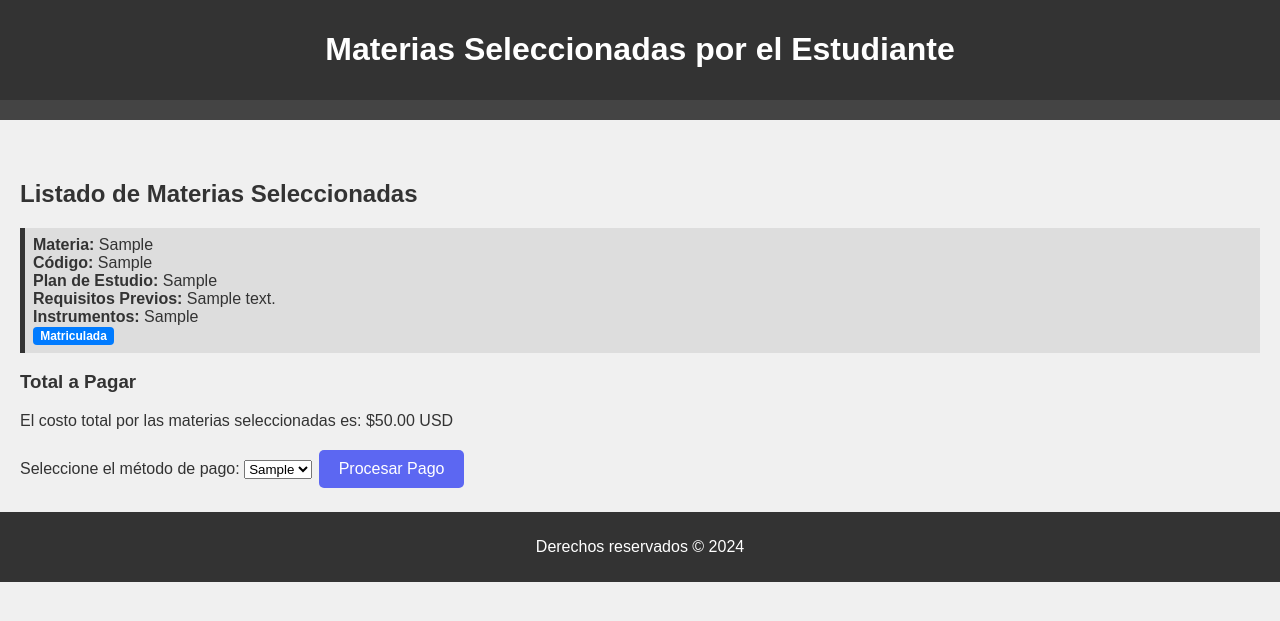
After one commit to rmiyar/david-universidad, a Django app: page /materias-seleccionadas/ in a window 1280 px wide. The commit adds this page. Shown: the top 621 px of the page. Run offline with Django 5.2, Linux system fonts and the light colour scheme; a user stored in the database is signed in; tables that the repository leaves empty hold one stand-in row (values such as "Sample post").

Commit message:
proyecto

```diff
--- a/app/forms.py
+++ b/app/forms.py
@@ -1,5 +1,5 @@
 from django import forms
-from app.models import CursoMateria, EstudianteMateria, Estudiante
+from app.models import CursoMateria, EstudianteMateria, Estudiante,PagosMetodo
 
 class InscripcionMateriaForm(forms.ModelForm):
     materias = forms.ModelMultipleChoiceField(
--- a/app/models.py
+++ b/app/models.py
@@ -1,15 +1,6 @@
 from django.db import models
 from django.core.exceptions import ValidationError
 
-# Create your models here.
-# This is an auto-generated Django model module.
-# You'll have to do the following manually to clean this up:
-#   * Rearrange models' order
-#   * Make sure each model has one field with primary_key=True
-#   * Make sure each ForeignKey and OneToOneField has `on_delete` set to the desired behavior
-#   * Remove `managed = False` lines if you wish to allow Django to create, modify, and delete the table
-# Feel free to rename the models, but don't rename db_table values or field names.
-from django.db import models
 
 
 class AsesorAcademico(models.Model):
@@ -69,6 +60,9 @@ class AuthUser(models.Model):
     class Meta:
         managed = False
         db_table = 'auth_user'
+
+    def __str__(self):
+        return self.username
 
 
 class AuthUserGroups(models.Model):
@@ -195,6 +189,9 @@ class CursoMateria(models.Model):
     class Meta:
         managed = False
         db_table = 'curso_materia'
+
+    def __str__(self):
+        return self.materia
 
 
 class CursoMateriaEstudiantes(models.Model):
@@ -403,6 +400,8 @@ class Pagos(models.Model):
     estado_pago = models.CharField(max_length=50)
     referencia_pago = models.CharField(max_length=50)
     id_metodo_pago = models.ForeignKey('PagosMetodo', models.DO_NOTHING, db_column='id_metodo_pago', blank=True, null=True)
+    monto = models.CharField(max_length=50)
+    fecha_pago = models.CharField(max_length=50)
 
     class Meta:
         managed = False
@@ -412,9 +411,7 @@ class Pagos(models.Model):
 class PagosMetodo(models.Model):
     id_metodo_pago = models.IntegerField(primary_key=True)
     tipo_pago = models.CharField(max_length=50)
-    detalle_transaccion = models.CharField(max_length=50)
-    monto = models.CharField(max_length=50)
-    fecha_pago = models.CharField(max_length=50)
+
 
     class Meta:
         managed = False
--- a/app/templates/base.html
+++ b/app/templates/base.html
@@ -5,6 +5,7 @@
     <meta name="viewport" content="width=device-width, initial-scale=1.0">
     <title>{% block title %}Mi Aplicación Django{% endblock %}</title>
     {% load static %}
+
     <link rel="stylesheet" href="{% static 'css/style.css' %}">
 </head>
 <body>
@@ -13,16 +14,16 @@
     </header>
       {% if user.is_authenticated %}
         <nav>
-            <a href="/">Inicio</a>
-            <a href="/about">Acerca de</a>
             {% for group in user.groups.all %}
                 {% if group.name == "ESTUDIANTES" %}
+                    <a href="{% url 'perfil-estudiante' %}">Inicio</a>
+                    <a href="{% url 'lista-cursos-materia' %}">materias disponibles</a>
                     <!-- Enlaces específicos para estudiantes -->
-                    <a href="/cursos">Mis Cursos</a>
+                    <a href="{% url 'materias-seleccionadas' %}">Materias matriculadas</a>
                 {% elif group.name == "PROFESORES" %}
                     <!-- Enlaces específicos para profesores -->
-                    <a href="/panel-profesor">Panel Profesor</a>
-                    <a href="/gestion-cursos">Gestión de Cursos</a>
+                    <a href="{% url 'perfil-profesor' %}">Inicio</a>
+                    <a href="{% url 'estudiantes-materia' %}">Gestión de Clase</a>
                 {% endif %}
             {% endfor %}
         </nav>
--- /dev/null
+++ b/app/templates/curso_materia_seleccionada_list.html
@@ -0,0 +1,43 @@
+{% extends 'base.html' %}
+
+{% block title %}Listado de Materias Seleccionadas{% endblock %}
+
+{% block header %}Materias Seleccionadas por el Estudiante{% endblock %}
+
+{% block content %}
+<div class="list-container">
+    <h2>Listado de Materias Seleccionadas</h2>
+    <ul>
+        {% for curso in cursos_materia_seleccionada %}
+        <li>
+            <strong>Materia:</strong> {{ curso.materia }}<br>
+            <strong>Código:</strong> {{ curso.codigo_curso }}<br>
+            <strong>Plan de Estudio:</strong> {{ curso.plan_estudio }}<br>
+            <strong>Requisitos Previos:</strong> {{ curso.requisitos_previos }}<br>
+            <strong>Instrumentos:</strong> {{ curso.instrumentos }}<br>
+            <span class="badge">Matriculada</span>
+        </li>
+        {% empty %}
+        <li>No hay materias seleccionadas.</li>
+        {% endfor %}
+    </ul>
+    {% if cursos_materia_seleccionada %}
+    <div class="payment-section">
+        <h3>Total a Pagar</h3>
+        <p>El costo total por las materias seleccionadas es: ${{ total_cost }}.00 USD</p>
+        <form method="post" action="{% url 'procesar-pago' %}">
+            {% csrf_token %}
+            <label for="metodo_pago">Seleccione el método de pago:</label>
+            <select name="metodo_pago" id="metodo_pago">
+                {% for metodo in metodos_pago %}
+                    <option value="{{ metodo.id_metodo_pago }}">{{ metodo.tipo_pago }}</option>
+                {% endfor %}
+            </select>
+            <input type="hidden" name="total_cost" value="{{ total_cost }}">
+            <input type="hidden" name="fecha_pago" value="{{ now|date:"Y-m-d H:i:s" }}">
+            <button type="submit">Procesar Pago</button>
+        </form>
+    </div>
+    {% endif %}
+</div>
+{% endblock %}
--- a/app/urls.py
+++ b/app/urls.py
@@ -1,13 +1,19 @@
 from django.urls import path
 from django.contrib.auth import views as auth_views
-from .views_estudiantes import ListaCursoMateria,SeleccionarMateria
+from .views_estudiantes import ListaCursoMateria,SeleccionarMateria,ListaCursoMateriaSeleccionada,PerfilEstudianteView,ProcesarPagoView
+from .views_profesores import PerfilProfesorView,EstudiantesMateriaView
+from .views import CustomLoginView
 
 urlpatterns = [
-    path('login/', auth_views.LoginView.as_view(), name='login'),
+    path('', CustomLoginView.as_view(), name='login'),
     path('logout/', auth_views.LogoutView.as_view(), name='logout'),
     path('cursos-materia/', ListaCursoMateria.as_view(), name='lista-cursos-materia'),
     path('seleccionar-materia/', SeleccionarMateria.as_view(), name='seleccionar-materia'),
-
+    path('materias-seleccionadas/', ListaCursoMateriaSeleccionada.as_view(), name='materias-seleccionadas'),
+    path('perfil/', PerfilEstudianteView.as_view(), name='perfil-estudiante'),
+    path('procesar-pago/', ProcesarPagoView.as_view(), name='procesar-pago'),
+    path('perfil-profesor/', PerfilProfesorView.as_view(), name='perfil-profesor'),
+    path('profesor-clase/', EstudiantesMateriaView.as_view(), name='estudiantes-materia'),
 
 
 ]
--- a/app/views_estudiantes.py
+++ b/app/views_estudiantes.py
@@ -1,11 +1,16 @@
+
+from django.utils import timezone
 from django.views.generic.list import ListView, View
-from app.models import CursoMateria, EstudianteMateria, Estudiante, AuthUser
+from app.models import CursoMateria, EstudianteMateria, Estudiante, AuthUser,PagosMetodo,Pagos, PagosMetodo
 from django.contrib.auth.mixins import LoginRequiredMixin
 from django.utils.decorators import method_decorator
 from .decorators import group_required
-from django.shortcuts import render, redirect
+from django.shortcuts import render, redirect,get_object_or_404
 from django.core.exceptions import ObjectDoesNotExist
+from django.db import transaction
 from django.db.models import Q
+from django.http import HttpResponse
+
 
 @method_decorator(group_required('ESTUDIANTES'), name='dispatch')
 class ListaCursoMateria(ListView):
@@ -22,6 +27,8 @@ class ListaCursoMateria(ListView):
         materias_seleccionadas = EstudianteMateria.objects.filter(estudiante=estudiante).values_list('curso_materia__id_materia', flat=True)
         return CursoMateria.objects.exclude(id_materia__in=materias_seleccionadas)
 
+
+@method_decorator(group_required('ESTUDIANTES'), name='dispatch')
 class SeleccionarMateria(LoginRequiredMixin, View):
     def post(self, request, *args, **kwargs):
         curso_id = request.POST.get('curso_id')
@@ -36,8 +43,73 @@ class SeleccionarMateria(LoginRequiredMixin, View):
             EstudianteMateria.objects.get_or_create(estudiante=estudiante, curso_materia=curso_materia)
 
         except ObjectDoesNotExist as e:
-            # Manejar el caso donde el estudiante o curso no existen
+
             print(e)
-            return redirect('error-page')  # Cambia esto a tu página de error o maneja el error de otra manera
+            return redirect('error-page')
 
-        return redirect('lista-cursos-materia')  # Cambia esto a tu URL de éxito
+        return redirect('lista-cursos-materia')
+
+@method_decorator(group_required('ESTUDIANTES'), name='dispatch')
+class ListaCursoMateriaSeleccionada(ListView):
+    model = CursoMateria
+    template_name = 'curso_materia_seleccionada_list.html'
+    context_object_name = 'cursos_materia_seleccionada'
+
+    def get_queryset(self):
+        auth_user = AuthUser.objects.get(id=self.request.user.id)
+        estudiante = Estudiante.objects.get(usuario=auth_user)
+        materias_seleccionadas = EstudianteMateria.objects.filter(estudiante=estudiante).values_list('curso_materia__id_materia', flat=True)
+        return CursoMateria.objects.filter(id_materia__in=materias_seleccionadas)
+
+    def get_context_data(self, **kwargs):
+        context = super().get_context_data(**kwargs)
+        total_cost = len(context['cursos_materia_seleccionada']) * 50
+        context['total_cost'] = total_cost
+        context['metodos_pago'] = PagosMetodo.objects.all()  # Obtener todos los métodos de pago
+        return context
+
+
+
+
+class PerfilEstudianteView(LoginRequiredMixin, View):
+    def get(self, request, *args, **kwargs):
+        try:
+            # Obtener el usuario autenticado
+            auth_user = AuthUser.objects.get(id=request.user.id)
+            estudiante = Estudiante.objects.get(usuario=auth_user)
+
+
+        except ObjectDoesNotExist:
+            # Redireccionar a una página de error si no se encuentra la información
+            return redirect('error-page')
+
+        # Renderizar la página con la información del estudiante y sus materias
+        return render(request, 'perfil.html', {
+            'estudiante': estudiante,
+        })
+
+
+
+
+class ProcesarPagoView(View):
+    def post(self, request, *args, **kwargs):
+        metodo_pago_id = request.POST.get('metodo_pago')
+        total_cost = request.POST.get('total_cost')
+
+
+        metodo_pago = PagosMetodo.objects.get(id_metodo_pago=metodo_pago_id)
+        fecha_actual = timezone.now()
+        fecha_formateada = fecha_actual.strftime('%Y-%m-%d %H:%M:%S')
+        pago = Pagos(
+            estado_pago='PAGADO',
+            referencia_pago='REF123456',
+            id_metodo_pago=metodo_pago,
+            monto=total_cost,
+            fecha_pago=fecha_formateada
+        )
+        pago.save()
+
+        return redirect('perfil-estudiante')
+
+    def get(self, request, *args, **kwargs):
+        return HttpResponse("Operación no permitida", status=405)
--- a/static/css/style.css
+++ b/static/css/style.css
@@ -122,3 +122,22 @@ ul li:hover {
 .login-button:hover {
     background-color: #4a54f1; /* Un tono más oscuro al pasar el mouse */
 }
+
+.badge {
+    display: inline-block;
+    padding: 0.25em 0.6em;
+    font-size: 75%;
+    font-weight: bold;
+    color: white;
+    background-color: #007bff; /* Azul tipo Bootstrap */
+    border-radius: 0.25rem;
+    line-height: 1;
+    vertical-align: baseline;
+}
+
+.container {
+    margin-top: 20px;
+}
+.table {
+    margin-top: 20px;
+}
--- a/universidad/settings.py
+++ b/universidad/settings.py
@@ -138,3 +138,7 @@ STATICFILES_DIRS = [
 ]
 
 STATIC_ROOT = os.path.join(BASE_DIR, 'staticfiles')
+
+LOGOUT_REDIRECT_URL = '/'
+LOGIN_REDIRECT_URL = '/'
+LOGOUT_REDIRECT_URL = '/'
```
Also changed, not shown: app/admin.py (+10 -1 lines), app/templates/estudiantes_materia.html (added, +25 -0 lines), app/templates/perfil.html (added, +29 -0 lines), app/templates/registration/login.html (+46 -0 lines), app/templates/registration/logout.html (added, +12 -0 lines), app/views.py (+18 -2 lines), app/views_profesores.py (added, +44 -0 lines), script-generar-estudiantes.txt (added, +62 -0 lines).
